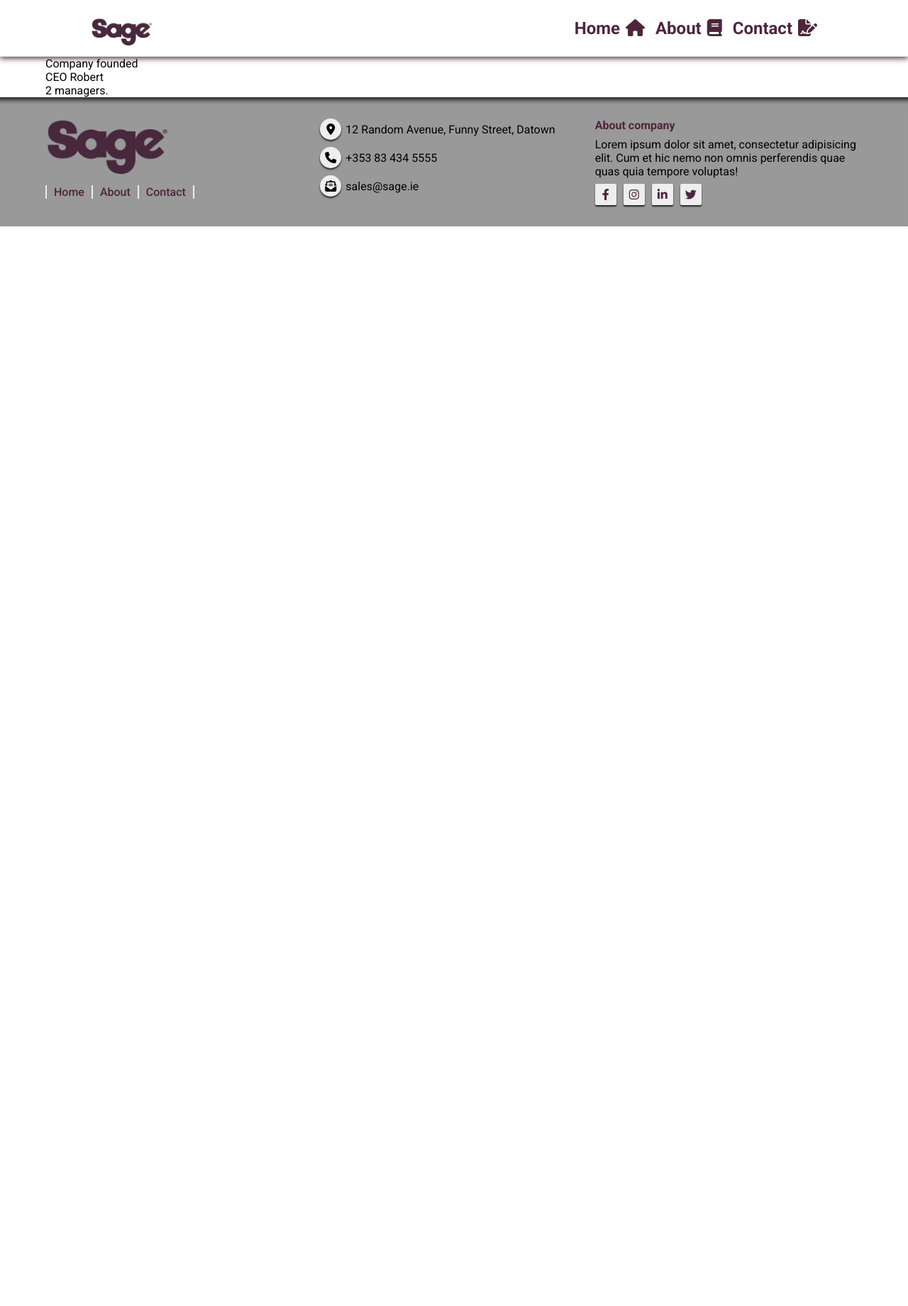
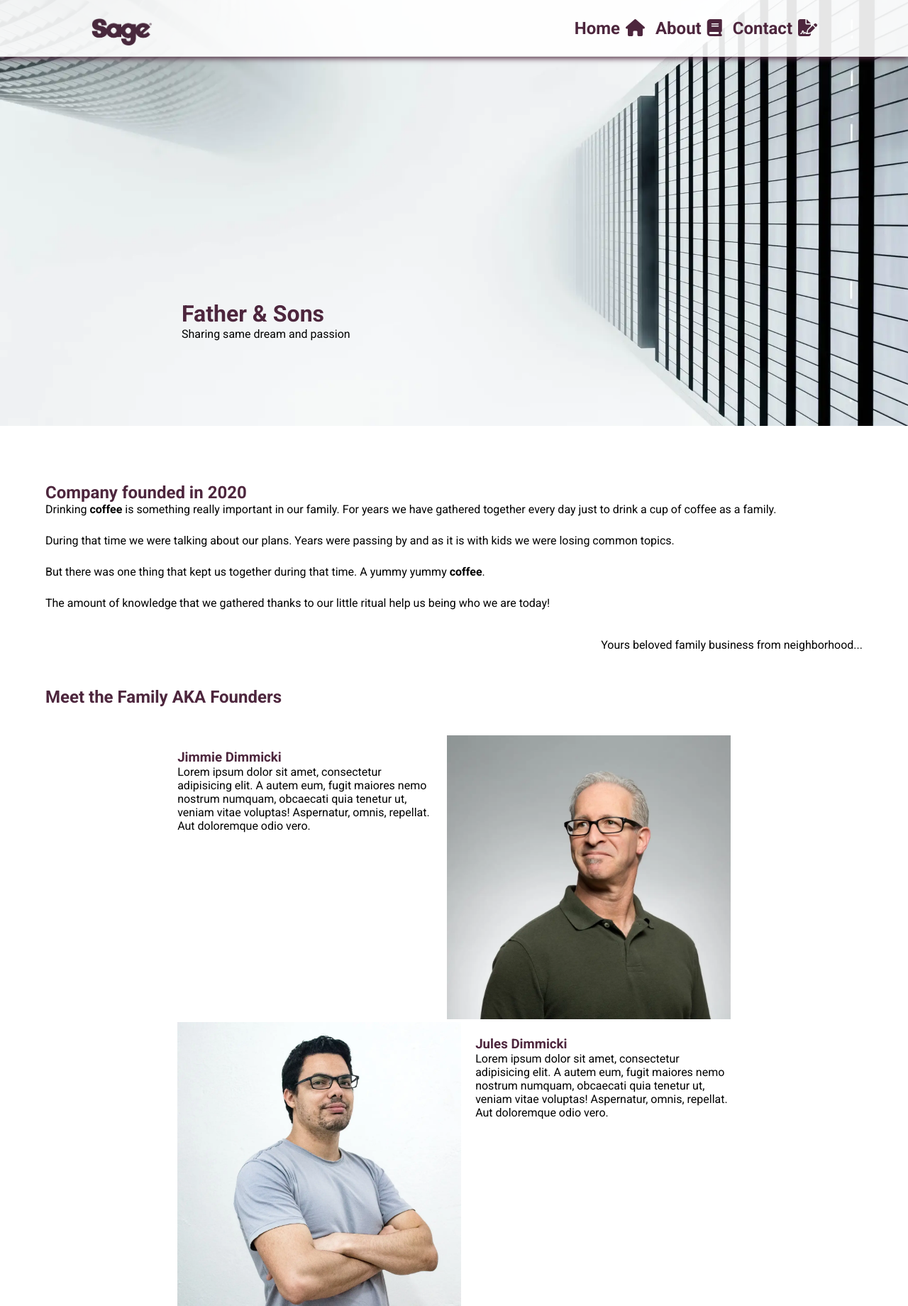
Before and after one commit to mich1991/CI-project-1, a plain HTML site: page about.html in a window 1280 px wide. Shown: the top 1840 px of the page at 71% size. Before the commit the page ends 800 px from the top, so only its background shows below. Drawn offline with Linux system fonts and the light colour scheme.

Commit message:
Add Company founded

```diff
--- a/about.html
+++ b/about.html
@@ -23,13 +23,61 @@
         <li class="navbar__list__item"><a href="contact.html">Contact<i class="fa-solid fa-file-signature"></i></a></li>
     </ul>
 </nav>
+<div class="hero">
+    <div class="hero__box">
+        <h1>Father & Sons</h1>
+        <p>Sharing same dream and passion</p>
+    </div>
+</div>
+<div class="about container">
+    <section class="about__founding">
+        <h2>Company founded in 2020</h2>
+        <p>Drinking <strong>coffee</strong> is something really important in our family. For years we have gathered
+            together every day just to drink a cup of coffee as a family.</p>
+        <p>During that time we were talking about our plans. Years were passing by and as it is with kids we were losing
+            common topics.</p>
+        <p>But there was one thing that kept us together during that time. A yummy yummy <strong>coffee</strong>.</p>
+        <p>The amount of knowledge that we gathered thanks to our little ritual help us being who we are today!</p>
+        <p>Yours beloved family business from neighborhood...</p>
+    </section>
+    <section class="about__founders">
+        <h2 class="pb-20">Meet the Family AKA Founders</h2>
+        <div class="founder mt-20">
+            <div class="founder--photo">
+                <img src="./assets/images/about/foto-sushi-6anudmpILw4-unsplash.webp" alt="">
+            </div>
+            <div class="founder--description">
+                <h3>Jimmie Dimmicki</h3>
+                <p>Lorem ipsum dolor sit amet, consectetur adipisicing elit. A autem eum, fugit maiores nemo nostrum
+                    numquam, obcaecati quia tenetur ut, veniam vitae voluptas! Aspernatur, omnis, repellat. Aut
+                    doloremque odio vero.</p>
+            </div>
+        </div>
+        <div class="founder">
+            <div class="founder--photo">
+                <img src="./assets/images/about/jonas-kakaroto-KIPqvvTOC1s-unsplash.webp" alt="">
+            </div>
+            <div class="founder--description">
+                <h3>Jules Dimmicki</h3>
+                <p>Lorem ipsum dolor sit amet, consectetur adipisicing elit. A autem eum, fugit maiores nemo nostrum
+                    numquam, obcaecati quia tenetur ut, veniam vitae voluptas! Aspernatur, omnis, repellat. Aut
+                    doloremque odio vero.</p>
+            </div>
+        </div>
+        <div class="founder">
+            <div class="founder--photo">
+                <img src="./assets/images/about/yogendra-singh-HrpYHchKb5Y-unsplash.webp" alt="">
+            </div>
+            <div class="founder--description">
+                <h3>Vincent Dimmicki</h3>
+                <p>Lorem ipsum dolor sit amet, consectetur adipisicing elit. A autem eum, fugit maiores nemo nostrum
+                    numquam, obcaecati quia tenetur ut, veniam vitae voluptas! Aspernatur, omnis, repellat. Aut
+                    doloremque odio vero.</p>
+            </div>
+        </div>
+    </section>
+</div>
 
-<!--Content-->
-<div class="container">
-    <section>Company founded</section>
-    <section>CEO Robert</section>
-    <section>2 managers.</section>
-</div>
 <footer>
     <div class="footer">
         <div class="footer__box--logo">
@@ -44,19 +92,27 @@
         </div>
         <div class="footer__box--location">
             <ol>
-                <li><span class="circle flex center"><i class="fa-solid fa-location-dot"></i></span>12 Random Avenue, Funny Street, Datown</li>
+                <li><span class="circle flex center"><i class="fa-solid fa-location-dot"></i></span>12 Random Avenue,
+                    Funny Street, Datown
+                </li>
                 <li><span class="circle flex center"><i class="fa-solid fa-phone"></i></span>+353 83 434 5555</li>
-                <li><span class="circle flex center"><i class="fa-solid fa-envelope-open-text"></i></span>sales@sage.ie</li>
+                <li><span class="circle flex center"><i class="fa-solid fa-envelope-open-text"></i></span>sales@sage.ie
+                </li>
             </ol>
         </div>
         <div class="footer__box--social">
             <h4>About company</h4>
-            <p>Lorem ipsum dolor sit amet, consectetur adipisicing elit. Cum et hic nemo non omnis perferendis quae quas quia tempore voluptas!</p>
+            <p>Lorem ipsum dolor sit amet, consectetur adipisicing elit. Cum et hic nemo non omnis perferendis quae quas
+                quia tempore voluptas!</p>
             <ol class="flex">
-                <li class="social-icon"><a class="flex center" target="_blank" href="https://www.facebook.com/"><i class="fa-brands fa-facebook-f"></i></a></li>
-                <li class="social-icon"><a class="flex center" target="_blank" href="https://www.instagram.com/"><i class="fa-brands fa-instagram"></i></a></li>
-                <li class="social-icon"><a class="flex center" target="_blank" href="https://www.linkedin.com/"><i class="fa-brands fa-linkedin-in"></i></a></li>
-                <li class="social-icon"><a class="flex center" target="_blank" href="https://twitter.com/"><i class="fa-brands fa-twitter"></i></a></li>
+                <li class="social-icon"><a class="flex center" target="_blank" href="https://www.facebook.com/"><i
+                        class="fa-brands fa-facebook-f"></i></a></li>
+                <li class="social-icon"><a class="flex center" target="_blank" href="https://www.instagram.com/"><i
+                        class="fa-brands fa-instagram"></i></a></li>
+                <li class="social-icon"><a class="flex center" target="_blank" href="https://www.linkedin.com/"><i
+                        class="fa-brands fa-linkedin-in"></i></a></li>
+                <li class="social-icon"><a class="flex center" target="_blank" href="https://twitter.com/"><i
+                        class="fa-brands fa-twitter"></i></a></li>
             </ol>
         </div>
     </div>
--- a/assets/CSS/_layout.css
+++ b/assets/CSS/_layout.css
@@ -5,6 +5,7 @@
     --primary-color: #4D263D;
     --dark-color: #222;
     --light-color: #eee;
+
 /*Variables for button gradient*/
     --gradientStart: #4d263d;
     --gradientEnd: #783c5f;
--- a/assets/CSS/about.css
+++ b/assets/CSS/about.css
@@ -1,6 +1,48 @@
 @import "_layout.css";
+/*hero*/
 
+.hero{
+    position: relative;
+    min-height: 600px;
+    background-image: url("/assets/images/about/joel-filipe-VuwAfoHpxgs-unsplash.webp");
+    background-repeat: no-repeat;
+    background-position: 0% 35%;
+    /*background-attachment: fixed;*/
+    background-size: cover;
+}
+.hero__box{
+    position: absolute;
+    bottom: 20%;
+    left: 20%;
+}
 .container{
     width: 90%;
     margin: 80px auto 0 auto;
 }
+
+.about__founding p{
+    margin-bottom: 25px;
+}
+.about__founding p:last-of-type{
+    margin-top: 40px;
+    text-align: right;
+}
+.about__founders{
+    margin-top: 50px;
+}
+.founder{
+    display: flex;
+    justify-content: center;
+    gap: 20px;
+}
+.founder:nth-of-type(odd) .founder--photo {
+    order: 2;
+}
+.founder--photo img{
+    max-width: 400px;
+    max-height: 400px;
+}
+.founder--description{
+    padding-top: 20px;
+    width: 40ch;
+}
```
